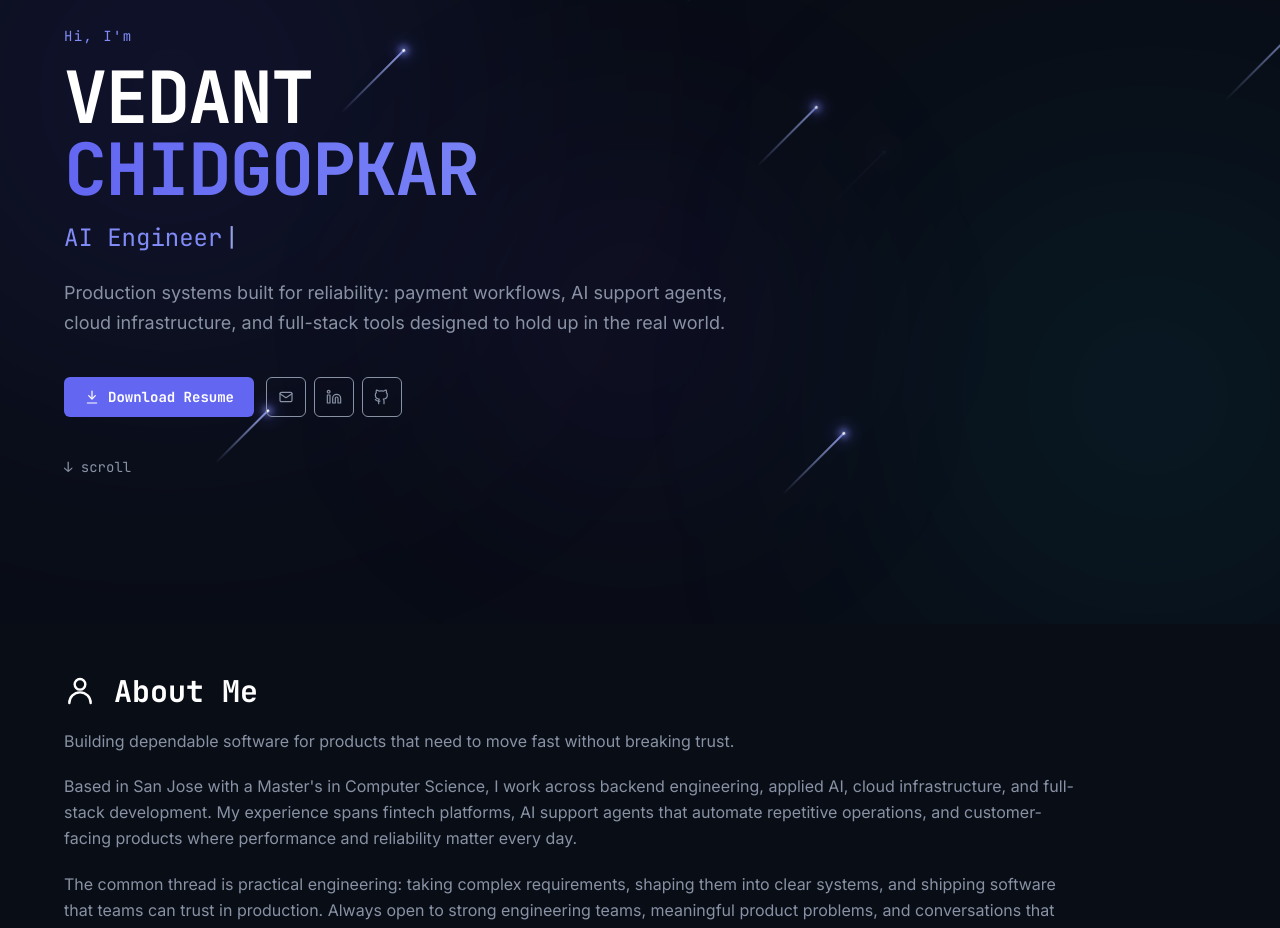
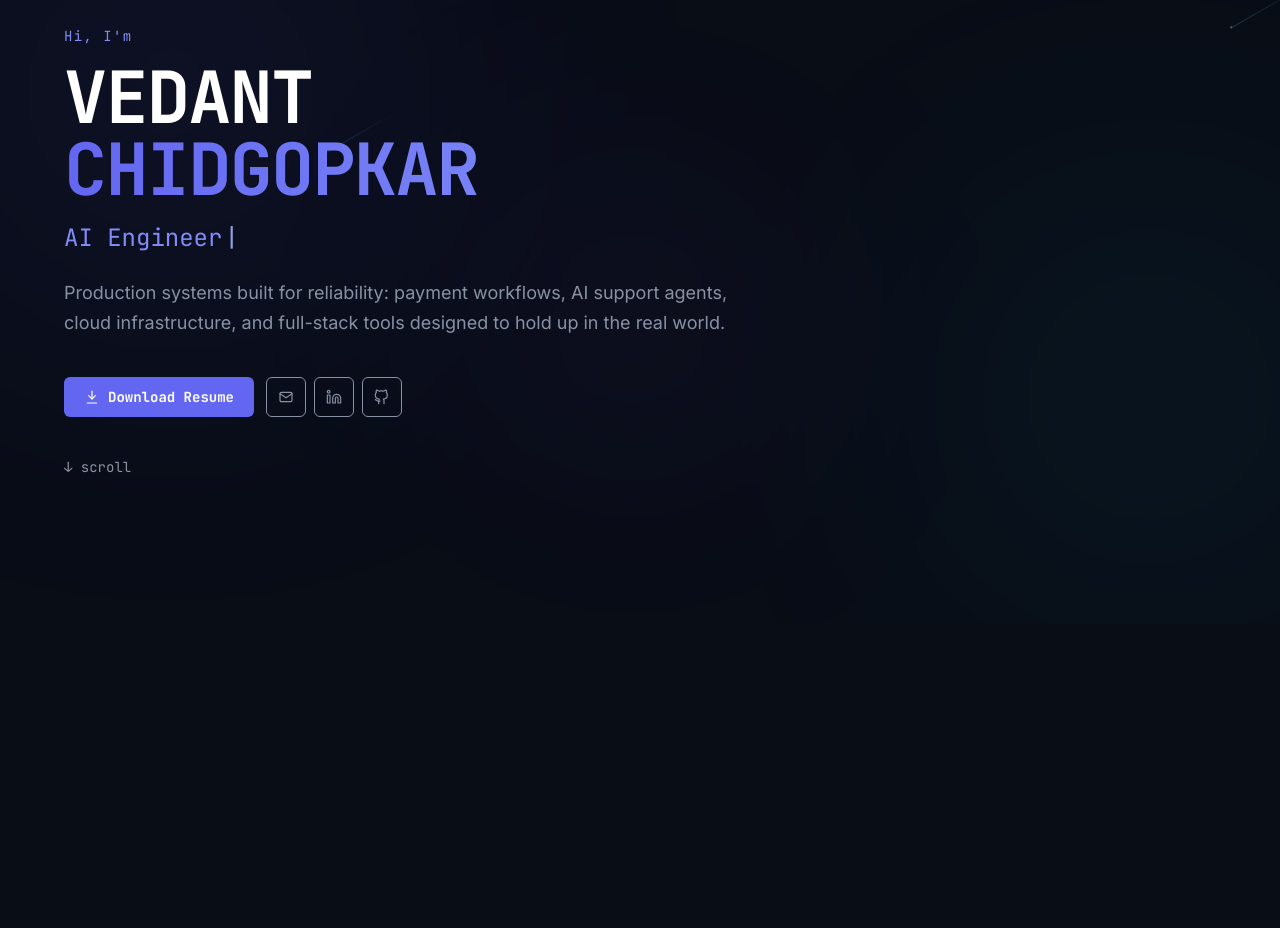
Before and after one commit to vedantvc/portfolio, a Next.js app: page / in a window 1280 px wide. Shown: the part 176-1104 px from the top of the page. Built offline with nearby package versions, Linux system fonts and the light colour scheme.

Commit message:
Polish portfolio interactions and background effects

```diff
--- a/app/globals.css
+++ b/app/globals.css
@@ -66,32 +66,52 @@ body { overflow-x: hidden; background-color: var(--c-bg); color: var(--c-text);
   70%       { transform: translate(70px,  40px)  scale(0.94); }
 }
 
-/* Background layer opacity - keep stars visible in light mode */
-.bg-layer { opacity: 0.8; transition: opacity 0.5s ease; }
-html.dark .bg-layer { opacity: 1; }
+/* Background layer opacity */
+.bg-layer { opacity: 0.66; transition: opacity 0.5s ease; }
+html.dark .bg-layer { opacity: 0.72; }
 
-/* Shooting stars */
+/* Soft shooting stars */
 .shooting-star {
-  position: absolute; height: 1.5px; width: var(--len, 90px);
-  transform: rotate(-45deg);
-  animation: shoot var(--dur, 4s) ease-in var(--delay, 0s) infinite;
+  position: absolute;
+  top: 0;
+  left: 0;
+  height: 1px;
+  width: var(--len, 80px);
+  transform: translate3d(var(--start-x), var(--start-y), 0) rotate(150deg);
+  animation: shoot var(--dur, 12s) linear var(--delay, 0s) infinite;
+  will-change: transform, opacity;
 }
 .shooting-star::before {
-  content: ''; position: absolute; inset: 0;
-  background: linear-gradient(to left, rgba(165,180,252,0.9), transparent);
-  border-radius: 2px;
+  content: '';
+  position: absolute;
+  inset: 0;
+  border-radius: 999px;
+  background: linear-gradient(to left, rgba(99,102,241,0.78), rgba(103,232,249,0.46), transparent);
 }
 .shooting-star::after {
-  content: ''; position: absolute; right: 0; top: 50%;
-  width: 3px; height: 3px; border-radius: 50%;
-  background: #fff; transform: translateY(-50%);
-  box-shadow: 0 0 6px 3px rgba(129,140,248,0.6), 0 0 14px 6px rgba(99,102,241,0.28);
+  content: '';
+  position: absolute;
+  right: 0;
+  top: 50%;
+  width: 2px;
+  height: 2px;
+  border-radius: 999px;
+  background: rgba(255,255,255,0.96);
+  transform: translateY(-50%);
+  box-shadow: 0 0 9px rgba(99,102,241,0.68), 0 0 28px rgba(6,182,212,0.32);
+}
+html.dark .shooting-star::before {
+  background: linear-gradient(to left, rgba(165,180,252,0.44), rgba(103,232,249,0.26), transparent);
+}
+html.dark .shooting-star::after {
+  background: rgba(255,255,255,0.82);
+  box-shadow: 0 0 7px rgba(129,140,248,0.42), 0 0 20px rgba(99,102,241,0.24);
 }
 @keyframes shoot {
-  0%   { transform: rotate(-45deg) translateX(-100px); opacity: 0; }
-  4%   { opacity: 1; }
-  80%  { opacity: 0.7; }
-  100% { transform: rotate(-45deg) translateX(700px); opacity: 0; }
+  0%   { transform: translate3d(var(--start-x), var(--start-y), 0) rotate(150deg); opacity: 0; }
+  10%  { opacity: 0.7; }
+  62%  { opacity: 0.48; }
+  100% { transform: translate3d(var(--end-x), var(--end-y), 0) rotate(150deg); opacity: 0; }
 }
 
 /* Hero entrance */
--- a/components/About.tsx
+++ b/components/About.tsx
@@ -21,18 +21,23 @@ export default function About() {
           style={{ color: 'var(--c-text)' }}>
           <Icon name="user" className="inline h-8 w-8 align-[-0.18em]" /> About Me
         </h2>
-        <p data-visible={isVisible}
-          className="scroll-reveal text-base mb-5 max-w-4xl"
-          style={{ color: 'var(--c-muted)', transitionDelay: '40ms' }}>
-          Building dependable software for products that need to move fast without breaking trust.
-        </p>
-        <div className="grid gap-5 mb-8 max-w-5xl text-base leading-relaxed" style={{ color: 'var(--c-muted)' }}>
-          <p data-visible={isVisible} className="scroll-reveal" style={{ transitionDelay: '80ms' }}>
+        <div
+          data-visible={isVisible}
+          className="scroll-reveal mb-8 grid max-w-5xl gap-5 text-base leading-relaxed backdrop-blur-sm"
+          style={{
+            color: 'var(--c-muted)',
+            transitionDelay: '40ms',
+          }}
+        >
+          <p>
+            Building dependable software for products that need to move fast without breaking trust.
+          </p>
+          <p>
             Based in San Jose with a Master&apos;s in Computer Science, I work across backend engineering, applied AI,
             cloud infrastructure, and full-stack development. My experience spans fintech platforms, AI support agents
             that automate repetitive operations, and customer-facing products where performance and reliability matter every day.
           </p>
-          <p data-visible={isVisible} className="scroll-reveal" style={{ transitionDelay: '120ms' }}>
+          <p>
             The common thread is practical engineering: taking complex requirements, shaping them into clear systems, and
             shipping software that teams can trust in production. Always open to strong engineering teams, meaningful product
             problems, and conversations that start with an interesting idea.
@@ -41,15 +46,21 @@ export default function About() {
         <div className="grid grid-cols-2 lg:grid-cols-4 gap-3">
           {stats.map((stat, i) => (
             <div key={stat.label} data-visible={isVisible}
-              className="scroll-reveal rounded-lg border p-5 text-center backdrop-blur-sm transition-[border-color,transform] duration-300 hover:-translate-y-1"
+              className="scroll-reveal rounded-lg border p-5 text-center backdrop-blur-sm transition-[border-color,box-shadow,transform] duration-300 hover:scale-[1.02]"
               style={{
                 backgroundColor: 'var(--c-surface)',
                 borderColor: 'var(--c-border)',
                 boxShadow: 'var(--c-card-shadow)',
                 transitionDelay: `${150 + i * 70}ms`,
               }}
-              onMouseEnter={e => (e.currentTarget.style.borderColor = 'rgba(99,102,241,0.4)')}
-              onMouseLeave={e => (e.currentTarget.style.borderColor = 'var(--c-border)')}>
+              onMouseEnter={e => {
+                e.currentTarget.style.borderColor = 'rgba(99,102,241,0.45)'
+                e.currentTarget.style.boxShadow = '0 18px 38px rgba(99,102,241,0.09)'
+              }}
+              onMouseLeave={e => {
+                e.currentTarget.style.borderColor = 'var(--c-border)'
+                e.currentTarget.style.boxShadow = 'var(--c-card-shadow)'
+              }}>
               <p className="font-mono text-3xl md:text-4xl font-bold mb-2" style={{ color: 'var(--c-accent)' }}>{stat.value}</p>
               <p className="text-base" style={{ color: 'var(--c-muted)' }}>{stat.label}</p>
             </div>
--- a/components/Background.tsx
+++ b/components/Background.tsx
@@ -1,19 +1,13 @@
 'use client'
 
-// Deterministic star data - no Math.random() to avoid hydration mismatch
+// Deterministic star paths - every streak starts and ends outside the viewport.
 const STARS = [
-  { top: '8%',  left: '10%', dur: '3.5s', delay: '0s',   len: 100 },
-  { top: '15%', left: '55%', dur: '4.2s', delay: '1.2s', len: 80  },
-  { top: '5%',  left: '80%', dur: '3.8s', delay: '2.5s', len: 120 },
-  { top: '25%', left: '30%', dur: '5.0s', delay: '0.7s', len: 90  },
-  { top: '35%', left: '70%', dur: '3.2s', delay: '3.1s', len: 70  },
-  { top: '50%', left: '5%',  dur: '4.6s', delay: '1.8s', len: 110 },
-  { top: '60%', left: '45%', dur: '3.9s', delay: '4.0s', len: 85  },
-  { top: '12%', left: '92%', dur: '4.4s', delay: '0.4s', len: 95  },
-  { top: '70%', left: '20%', dur: '3.6s', delay: '2.2s', len: 75  },
-  { top: '45%', left: '85%', dur: '5.2s', delay: '3.6s', len: 105 },
-  { top: '80%', left: '60%', dur: '4.1s', delay: '1.0s', len: 88  },
-  { top: '20%', left: '42%', dur: '3.3s', delay: '4.8s', len: 115 },
+  { startX: '112vw', startY: '-12vh', endX: '-26vw', endY: '68vh', dur: '10s', delay: '0s', len: 86 },
+  { startX: '126vw', startY: '6vh', endX: '-18vw', endY: '88vh', dur: '12s', delay: '3.8s', len: 72 },
+  { startX: '108vw', startY: '28vh', endX: '-30vw', endY: '104vh', dur: '11s', delay: '7.5s', len: 80 },
+  { startX: '118vw', startY: '-4vh', endX: '-20vw', endY: '76vh', dur: '13s', delay: '11.2s', len: 68 },
+  { startX: '132vw', startY: '44vh', endX: '-24vw', endY: '118vh', dur: '12.5s', delay: '15s', len: 76 },
+  { startX: '122vw', startY: '16vh', endX: '-28vw', endY: '96vh', dur: '14s', delay: '19s', len: 84 },
 ]
 
 export default function Background() {
@@ -34,17 +28,19 @@ export default function Background() {
           background: 'radial-gradient(circle, rgba(124,58,237,0.16) 0%, transparent 65%)',
           animation: 'orb-drift-3 34s ease-in-out infinite' }} />
 
-      {/* Shooting stars */}
-      {STARS.map((s, i) => (
+      {/* Soft shooting stars */}
+      {STARS.map((star, i) => (
         <div
           key={i}
           className="shooting-star"
           style={{
-            top: s.top,
-            left: s.left,
-            '--dur': s.dur,
-            '--delay': s.delay,
-            '--len': `${s.len}px`,
+            '--start-x': star.startX,
+            '--start-y': star.startY,
+            '--end-x': star.endX,
+            '--end-y': star.endY,
+            '--dur': star.dur,
+            '--delay': star.delay,
+            '--len': `${star.len}px`,
           } as React.CSSProperties}
         />
       ))}
--- a/components/Education.tsx
+++ b/components/Education.tsx
@@ -35,7 +35,7 @@ function DegreeCard({ deg, delay }: { deg: typeof degrees[0]; delay: number }) {
       }}
       onMouseEnter={e => {
         e.currentTarget.style.borderColor = 'rgba(99,102,241,0.45)'
-        e.currentTarget.style.boxShadow = '0 24px 54px rgba(99,102,241,0.14)'
+        e.currentTarget.style.boxShadow = '0 18px 38px rgba(99,102,241,0.09)'
       }}
       onMouseLeave={e => {
         e.currentTarget.style.borderColor = 'var(--c-border)'
--- a/components/Experience.tsx
+++ b/components/Experience.tsx
@@ -82,10 +82,16 @@ function RoleCard({ role }: { role: typeof roles[0] }) {
           </p>
         </div>
       </div>
-      <div className="rounded-lg backdrop-blur-sm border p-5 transition-colors duration-200"
+      <div className="rounded-lg backdrop-blur-sm border p-5 transition-[border-color,box-shadow] duration-300"
         style={{ backgroundColor: 'var(--c-surface)', borderColor: 'var(--c-border)', boxShadow: 'var(--c-card-shadow)' }}
-        onMouseEnter={e => (e.currentTarget.style.borderColor = 'rgba(99,102,241,0.4)')}
-        onMouseLeave={e => (e.currentTarget.style.borderColor = 'var(--c-border)')}>
+        onMouseEnter={e => {
+          e.currentTarget.style.borderColor = 'rgba(99,102,241,0.45)'
+          e.currentTarget.style.boxShadow = '0 18px 38px rgba(99,102,241,0.09)'
+        }}
+        onMouseLeave={e => {
+          e.currentTarget.style.borderColor = 'var(--c-border)'
+          e.currentTarget.style.boxShadow = 'var(--c-card-shadow)'
+        }}>
         <ul className="space-y-2 mb-4">
           {role.bullets.map((b, i) => (
             <li key={i} className="text-sm leading-relaxed flex gap-2" style={{ color: 'var(--c-muted)' }}>
--- a/components/Hero.tsx
+++ b/components/Hero.tsx
@@ -3,11 +3,13 @@ import { useEffect, useState } from 'react'
 import Icon from '@/components/Icon'
 
 const titles = ['Software Engineer', 'AI Engineer', 'Cloud Engineer', 'Full-Stack Developer']
+const email = 'chidgopkarvedant02@gmail.com'
 
 export default function Hero() {
   const [titleIndex, setTitleIndex] = useState(0)
   const [displayed, setDisplayed] = useState('')
   const [deleting, setDeleting] = useState(false)
+  const [copiedEmail, setCopiedEmail] = useState(false)
 
   useEffect(() => {
     const current = titles[titleIndex]
@@ -21,6 +23,12 @@ export default function Hero() {
     else { setDeleting(false); setTitleIndex(i => (i + 1) % titles.length) }
     return () => clearTimeout(timeout)
   }, [displayed, deleting, titleIndex])
+
+  const copyEmail = () => {
+    navigator.clipboard?.writeText(email).catch(() => undefined)
+    setCopiedEmail(true)
+    window.setTimeout(() => setCopiedEmail(false), 1800)
+  }
 
   return (
     <section id="hero" className="min-h-screen flex flex-col justify-center px-4 md:px-16 pt-14 overflow-hidden">
@@ -53,13 +61,14 @@ export default function Hero() {
           </a>
           <div className="flex gap-2">
             {[
-              { label: 'Email', href: 'mailto:chidgopkarvedant02@gmail.com', icon: 'mail' as const },
+              { label: 'Email', href: `mailto:${email}`, icon: 'mail' as const },
               { label: 'LinkedIn', href: 'https://linkedin.com/in/vedant-chidgopkar', icon: 'linkedin' as const },
               { label: 'GitHub', href: 'https://github.com/vedantvc', icon: 'github' as const },
             ].map(({ label, href, icon }) => (
               <a key={label} href={href} target={href.startsWith('http') ? '_blank' : undefined}
                 rel="noopener noreferrer"
                 aria-label={label}
+                onClick={label === 'Email' ? copyEmail : undefined}
                 className="inline-flex h-10 w-10 items-center justify-center rounded-md border transition-colors"
                 style={{ color: 'var(--c-muted)' }}
                 onMouseEnter={e => { e.currentTarget.style.color = 'var(--c-accent)'; e.currentTarget.style.borderColor = 'rgba(99,102,241,0.4)' }}
@@ -68,6 +77,13 @@ export default function Hero() {
               </a>
             ))}
           </div>
+          <span
+            aria-live="polite"
+            className={`font-mono text-xs transition-opacity duration-200 ${copiedEmail ? 'opacity-100' : 'opacity-0'}`}
+            style={{ color: 'var(--c-accent)' }}
+          >
+            Email copied to clipboard
+          </span>
         </div>
         <a href="#about" className="hero-item mt-10 inline-block font-mono text-xs sm:text-sm transition-colors"
           style={{ color: 'var(--c-muted)', animationDelay: '500ms' }}
--- a/components/Projects.tsx
+++ b/components/Projects.tsx
@@ -74,7 +74,7 @@ function ProjectCard({ project, delay }: { project: typeof projects[0]; delay: n
       }}
       onMouseEnter={e => {
         e.currentTarget.style.borderColor = 'rgba(99,102,241,0.5)'
-        e.currentTarget.style.boxShadow = '0 24px 54px rgba(99,102,241,0.14)'
+        e.currentTarget.style.boxShadow = '0 18px 38px rgba(99,102,241,0.09)'
       }}
       onMouseLeave={e => {
         e.currentTarget.style.borderColor = 'var(--c-border)'
--- a/components/Skills.tsx
+++ b/components/Skills.tsx
@@ -132,7 +132,7 @@ export default function Skills() {
           className="scroll-reveal mb-4 font-mono text-3xl font-bold"
           style={{ color: 'var(--c-text)' }}
         >
-          <Icon name="code" className="inline h-8 w-8 align-[-0.18em]" /> Technical Skills
+          <Icon name="code" className="inline h-8 w-8 align-[-0.18em]" /> Engineering Toolkit
         </h2>
         <p
           data-visible={isVisible}
@@ -148,9 +148,17 @@ export default function Skills() {
           style={{ transitionDelay: '120ms' }}
         >
           <aside
-            className="min-w-0 max-w-full overflow-hidden rounded-lg border p-3 sm:p-4 lg:self-start"
+            className="min-w-0 max-w-full overflow-hidden rounded-lg border p-3 backdrop-blur-sm transition-[border-color,box-shadow] duration-300 sm:p-4 lg:self-start"
             style={{ backgroundColor: 'var(--c-surface)', borderColor: 'var(--c-border)', boxShadow: 'var(--c-card-shadow)' }}
             aria-label="Skill categories"
+            onMouseEnter={e => {
+              e.currentTarget.style.borderColor = 'rgba(99,102,241,0.45)'
+              e.currentTarget.style.boxShadow = '0 18px 38px rgba(99,102,241,0.09)'
+            }}
+            onMouseLeave={e => {
+              e.currentTarget.style.borderColor = 'var(--c-border)'
+              e.currentTarget.style.boxShadow = 'var(--c-card-shadow)'
+            }}
           >
             <div className="no-scrollbar flex w-full min-w-0 max-w-full gap-2 overflow-x-auto overscroll-x-contain lg:block lg:space-y-2 lg:overflow-visible">
               {skillGroups.map((group, index) => {
@@ -175,7 +183,18 @@ export default function Skills() {
             </div>
           </aside>
 
-          <div className="min-w-0 max-w-full overflow-hidden rounded-lg border p-4 md:p-6" style={{ backgroundColor: 'var(--c-surface)', borderColor: 'var(--c-border)', boxShadow: 'var(--c-card-shadow)' }}>
+          <div
+            className="min-w-0 max-w-full overflow-hidden rounded-lg border p-4 backdrop-blur-sm transition-[border-color,box-shadow] duration-300 md:p-6"
+            style={{ backgroundColor: 'var(--c-surface)', borderColor: 'var(--c-border)', boxShadow: 'var(--c-card-shadow)' }}
+            onMouseEnter={e => {
+              e.currentTarget.style.borderColor = 'rgba(99,102,241,0.45)'
+              e.currentTarget.style.boxShadow = '0 18px 38px rgba(99,102,241,0.09)'
+            }}
+            onMouseLeave={e => {
+              e.currentTarget.style.borderColor = 'var(--c-border)'
+              e.currentTarget.style.boxShadow = 'var(--c-card-shadow)'
+            }}
+          >
             <div className="mb-5">
               <h3 className="font-mono text-xl md:text-2xl font-bold" style={{ color: 'var(--c-text)' }}>{activeGroup.label}</h3>
               <p className="mt-2 max-w-3xl text-sm leading-relaxed" style={{ color: 'var(--c-muted)' }}>
--- a/hooks/useIntersectionObserver.ts
+++ b/hooks/useIntersectionObserver.ts
@@ -13,6 +13,10 @@ export function useIntersectionObserver(options?: IntersectionObserverInit) {
       const nextScrollY = window.scrollY
       scrollingUp.current = nextScrollY < lastScrollY.current
       lastScrollY.current = nextScrollY
+
+      if (scrollingUp.current && nextScrollY < window.innerHeight * 0.25) {
+        setIsVisible(false)
+      }
     }
 
     const observer = new IntersectionObserver(
@@ -22,7 +26,9 @@ export function useIntersectionObserver(options?: IntersectionObserverInit) {
           return
         }
 
-        if (scrollingUp.current && entry.boundingClientRect.top > window.innerHeight) {
+        const nearTop = window.scrollY < window.innerHeight * 0.25
+
+        if (scrollingUp.current && nearTop && entry.boundingClientRect.top > window.innerHeight) {
           setIsVisible(false)
         }
       },
```
Also changed, not shown: components/Contact.tsx (+43 -6 lines), 1 other file (tests, documents, lock files or other folders).
